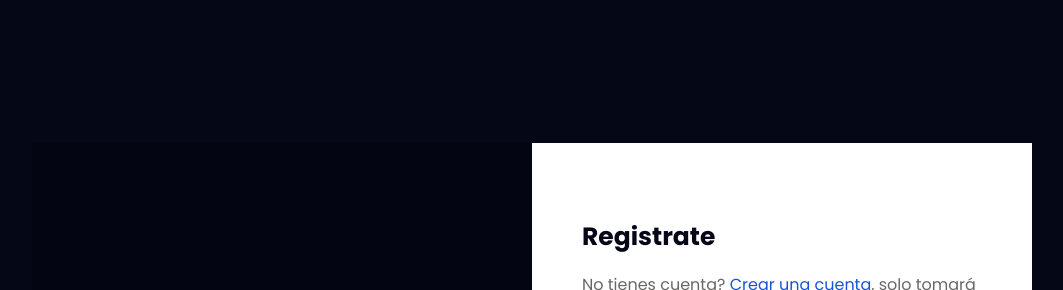
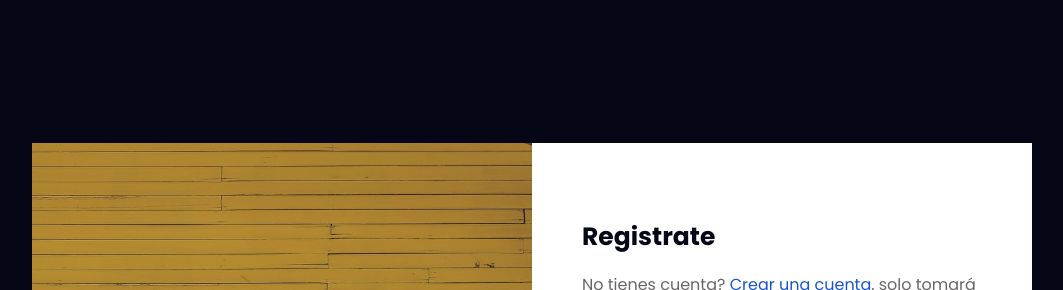
Before and after one commit to pulygarcia/JS-form, a plain HTML site: page index.html in a window 1280 px wide. Shown: the part 57-347 px from the top of the page, without its empty margins (108-1171 px from the left). Drawn offline with Linux system fonts and the light colour scheme.

Commit message:
Update app.css

```diff
--- a/css/app.css
+++ b/css/app.css
@@ -78,7 +78,7 @@ img{
 }
 
 .card__bg{
-    background-image: linear-gradient(to bottom, rgba(0, 0, 0, 0.2)0%, rgba(0, 0, 0, 0.2)100%), url(img/woman-gb7648d051_1280.jpg);
+    background-image: linear-gradient(to bottom, rgba(0, 0, 0, 0.2)0%, rgba(0, 0, 0, 0.2)100%), url(../img/woman-gb7648d051_1280.jpg);
     background-size: cover;
     background-position: right;
     background-attachment: fixed;
```
